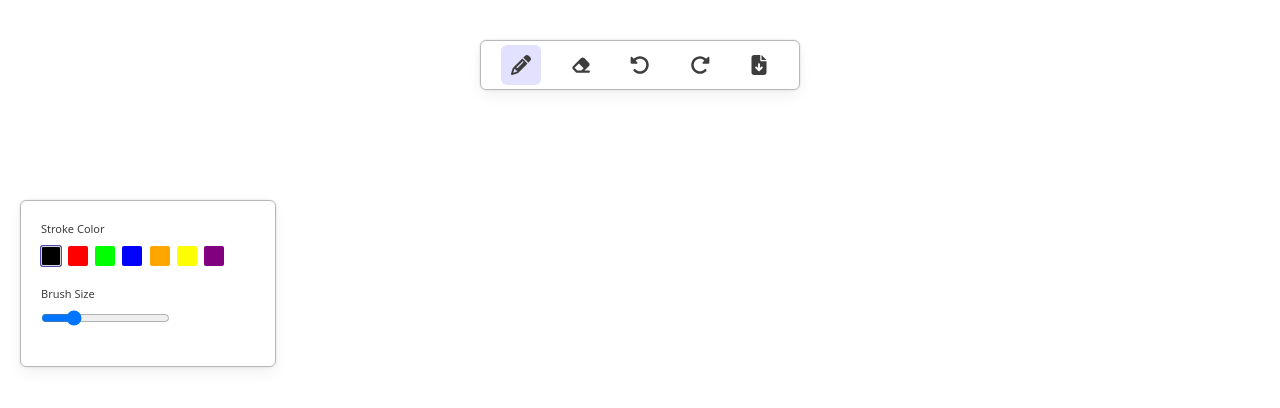
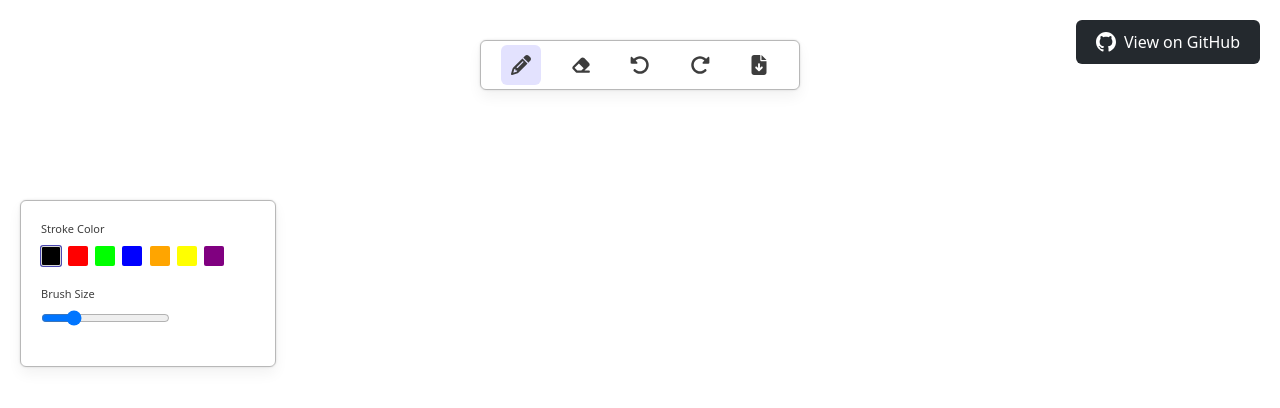
Before and after one commit to sane-eagle/ArtBoard, a Next.js app: page / in a window 1280 px wide. Shown: the top 408 px of the page. Built offline with nearby package versions, Linux system fonts and the light colour scheme.

Commit message:
changes in pages.tsx

```diff
--- a/src/app/page.tsx
+++ b/src/app/page.tsx
@@ -11,6 +11,30 @@
       <Menu />
       <Toolbox />
       <Board />
+      <a
+        href="https://github.com/sane-eagle/ArtBoard"
+        target="_blank"
+        rel="noopener noreferrer"
+        style={{
+          position: "fixed",
+          top: "20px",
+          right: "20px",
+          padding: "10px 20px",
+          backgroundColor: "#24292e",
+          color: "white",
+          borderRadius: "6px",
+          textDecoration: "none",
+          display: "flex",
+          alignItems: "center",
+          gap: "8px",
+          zIndex: 1000,
+        }}
+      >
+        <svg width="20" height="20" viewBox="0 0 24 24" fill="white">
+          <path d="M12 0c-6.626 0-12 5.373-12 12 0 5.302 3.438 9.8 8.207 11.387.599.111.793-.261.793-.577v-2.234c-3.338.726-4.033-1.416-4.033-1.416-.546-1.387-1.333-1.756-1.333-1.756-1.089-.745.083-.729.083-.729 1.205.084 1.839 1.237 1.839 1.237 1.07 1.834 2.807 1.304 3.492.997.107-.775.418-1.305.762-1.604-2.665-.305-5.467-1.334-5.467-5.931 0-1.311.469-2.381 1.236-3.221-.124-.303-.535-1.524.117-3.176 0 0 1.008-.322 3.301 1.23.957-.266 1.983-.399 3.003-.404 1.02.005 2.047.138 3.006.404 2.291-1.552 3.297-1.23 3.297-1.23.653 1.653.242 2.874.118 3.176.77.84 1.235 1.911 1.235 3.221 0 4.609-2.807 5.624-5.479 5.921.43.372.823 1.102.823 2.222v3.293c0 .319.192.694.801.576 4.765-1.589 8.199-6.086 8.199-11.386 0-6.627-5.373-12-12-12z" />
+        </svg>
+        View on GitHub
+      </a>
     </Provider>
   );
 }
--- a/src/components/menu/index.tsx
+++ b/src/components/menu/index.tsx
@@ -1,6 +1,12 @@
 import { useDispatch, useSelector } from "react-redux";
 import { FontAwesomeIcon } from "@fortawesome/react-fontawesome";
-import { faPencil, faEraser, faRotateLeft, faRotateRight, faFileArrowDown } from "@fortawesome/free-solid-svg-icons";
+import {
+  faPencil,
+  faEraser,
+  faRotateLeft,
+  faRotateRight,
+  faFileArrowDown,
+} from "@fortawesome/free-solid-svg-icons";
 import styles from "./index.module.css";
 import cx from "classnames";
 import { MENU_ITEMS } from "@/lib/constants";
@@ -9,7 +15,9 @@
 
 const Menu = () => {
   const dispatch = useDispatch();
-  const activeMenuItem = useSelector((state: ReduxState) => state.menu.activeMenuItem);
+  const activeMenuItem = useSelector(
+    (state: ReduxState) => state.menu.activeMenuItem,
+  );
   const handleMenuClick = (menuItem: string) => {
     dispatch(menuItemClick(menuItem));
   };
@@ -19,19 +27,38 @@
   };
   return (
     <div className={styles.menuContainer}>
-      <div className={cx(styles.iconWrapper, { [styles.active]: activeMenuItem === MENU_ITEMS.PENCIL })} onClick={() => handleMenuClick(MENU_ITEMS.PENCIL)}>
+      <div
+        className={cx(styles.iconWrapper, {
+          [styles.active]: activeMenuItem === MENU_ITEMS.PENCIL,
+        })}
+        onClick={() => handleMenuClick(MENU_ITEMS.PENCIL)}
+      >
         <FontAwesomeIcon icon={faPencil} className={styles.icon} />
       </div>
-      <div className={cx(styles.iconWrapper, { [styles.active]: activeMenuItem === MENU_ITEMS.ERASER })} onClick={() => handleMenuClick(MENU_ITEMS.ERASER)}>
+      <div
+        className={cx(styles.iconWrapper, {
+          [styles.active]: activeMenuItem === MENU_ITEMS.ERASER,
+        })}
+        onClick={() => handleMenuClick(MENU_ITEMS.ERASER)}
+      >
         <FontAwesomeIcon icon={faEraser} className={styles.icon} />
       </div>
-      <div className={styles.iconWrapper} onClick={() => handleActionItemClick(MENU_ITEMS.UNDO)}>
+      <div
+        className={styles.iconWrapper}
+        onClick={() => handleActionItemClick(MENU_ITEMS.UNDO)}
+      >
         <FontAwesomeIcon icon={faRotateLeft} className={styles.icon} />
       </div>
-      <div className={styles.iconWrapper} onClick={() => handleActionItemClick(MENU_ITEMS.REDO)}>
+      <div
+        className={styles.iconWrapper}
+        onClick={() => handleActionItemClick(MENU_ITEMS.REDO)}
+      >
         <FontAwesomeIcon icon={faRotateRight} className={styles.icon} />
       </div>
-      <div className={styles.iconWrapper} onClick={() => handleActionItemClick(MENU_ITEMS.DOWNLOAD)}>
+      <div
+        className={styles.iconWrapper}
+        onClick={() => handleActionItemClick(MENU_ITEMS.DOWNLOAD)}
+      >
         <FontAwesomeIcon icon={faFileArrowDown} className={styles.icon} />
       </div>
     </div>
--- a/src/lib/constants.ts
+++ b/src/lib/constants.ts
@@ -14,7 +14,7 @@
   ERASER: "ERASER",
   UNDO: "UNDO",
   REDO: "REDO",
-  DOWNLOAD: "DOWNLOAD",
+  DOWNLOAD: "DOWNLOAD"
 } as const;
 
 export { COLORS, MENU_ITEMS };
```
